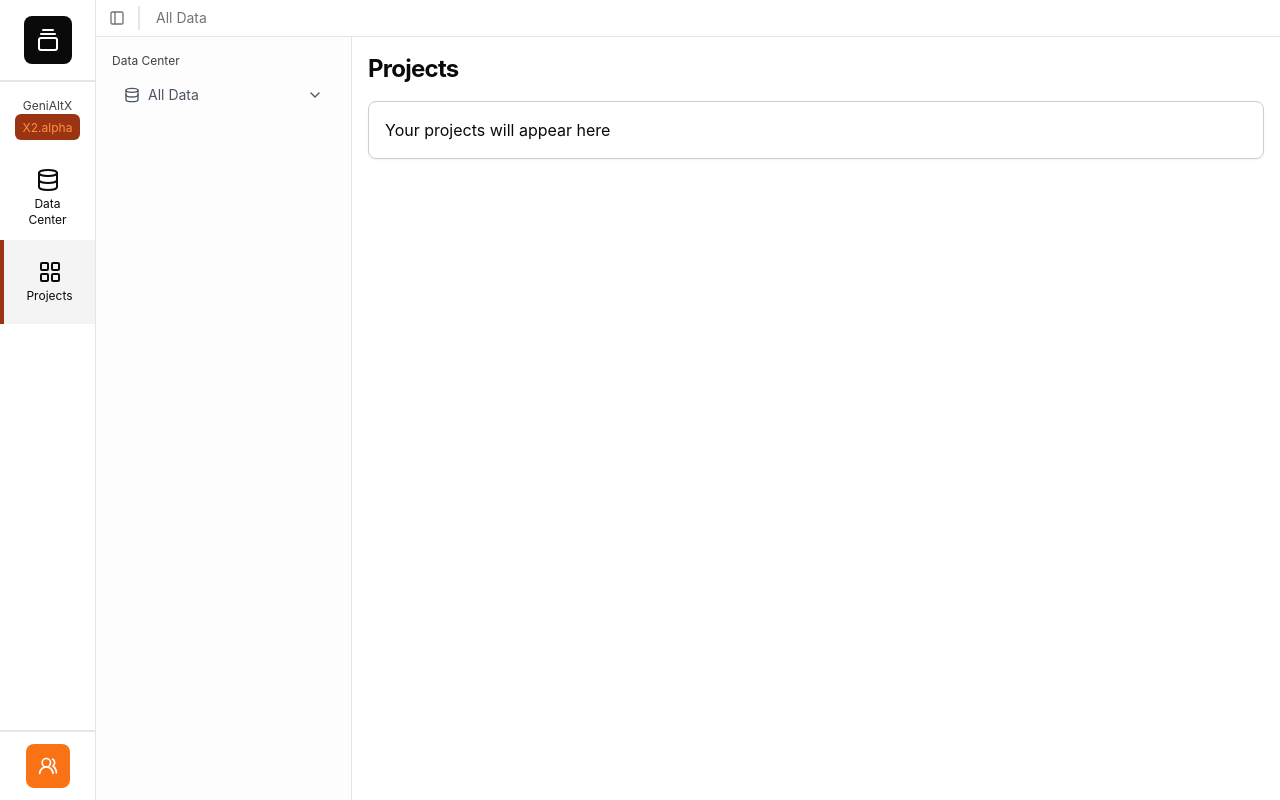
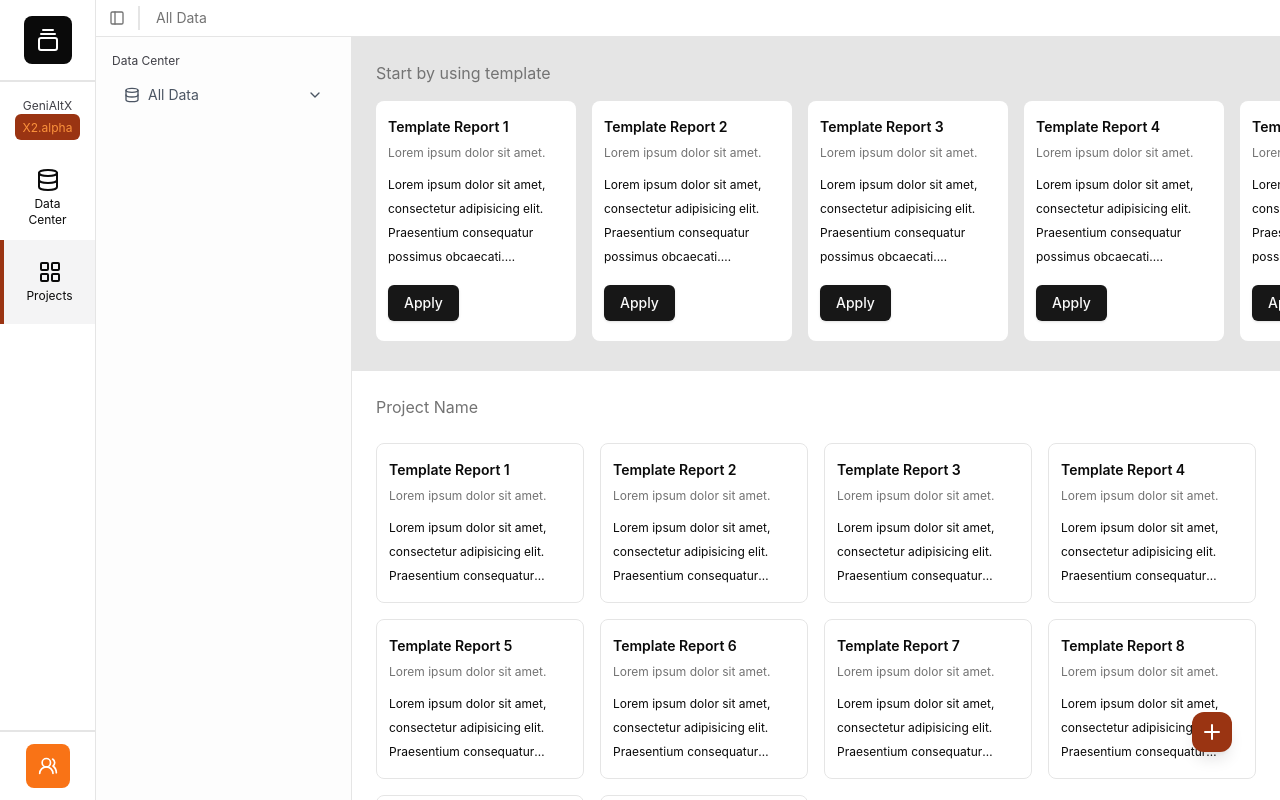
Before and after one commit to leeliPeter/x2-demo6, a Next.js app: page /projects in a window 1280 px wide. Built offline with nearby package versions, Linux system fonts and the light colour scheme.

Commit message:
feat:finish review porject page template

```diff
--- a/src/app/layout.tsx
+++ b/src/app/layout.tsx
@@ -7,6 +7,7 @@ import { SecondSidebar } from "@/components/layout/secondSidebar";
 import { useState } from "react";
 import { cn } from "@/lib/utils";
 import { Providers } from "@/redux/provider";
+import { AddBtn } from "@/components/layout/addBtn";
 
 export default function RootLayout({
   children,
@@ -14,14 +15,14 @@ export default function RootLayout({
   children: React.ReactNode;
 }>) {
   const [isSecondSidebarOpen, setIsSecondSidebarOpen] = useState(true);
-
   const toggleSidebar = () => setIsSecondSidebarOpen(!isSecondSidebarOpen);
 
   return (
     <html lang="en">
       <body>
         <Providers>
-          <div className="flex min-h-screen overflow-x-hidden">
+          <AddBtn />
+          <div className="flex min-h-screen">
             <Sidebar className="w-24 border-r" />
             <main className="flex-1">
               <div className="p-4 border-b">
--- a/src/app/projects/page.tsx
+++ b/src/app/projects/page.tsx
@@ -1,10 +1,110 @@
+"use client";
+
+import { Button } from "@/components/ui/button";
+import { useState, useRef, MouseEvent } from "react";
+
+const templates = [1, 2, 3, 4, 5, 6, 7, 8, 9, 10];
+const projects = Array.from({ length: 10 }, (_, i) => i + 1);
+
 export default function ProjectsPage() {
+  const [isDragging, setIsDragging] = useState(false);
+  const [startX, setStartX] = useState(0);
+  const [scrollLeft, setScrollLeft] = useState(0);
+  const containerRef = useRef<HTMLDivElement>(null);
+
+  const handleMouseDown = (e: MouseEvent) => {
+    setIsDragging(true);
+    if (containerRef.current) {
+      setStartX(e.pageX - containerRef.current.offsetLeft);
+      setScrollLeft(containerRef.current.scrollLeft);
+    }
+  };
+
+  const handleMouseUp = () => {
+    setIsDragging(false);
+  };
+
+  const handleMouseMove = (e: MouseEvent) => {
+    if (!isDragging) return;
+    e.preventDefault();
+    if (containerRef.current) {
+      const x = e.pageX - containerRef.current.offsetLeft;
+      const walk = (x - startX) * 2;
+      containerRef.current.scrollLeft = scrollLeft - walk;
+    }
+  };
+
   return (
-    <div className="space-y-4 p-4">
-      <h1 className="text-2xl font-bold">Projects</h1>
-      <p className="border rounded-lg p-4 shadow-sm border-foreground/20">
-        Your projects will appear here
-      </p>
+    <div className="flex flex-col w-full h-full">
+      <div className="h-[334px]  w-full bg-border flex flex-col gap-4">
+        <p className="text-base p-6 pb-0 text-muted-foreground">
+          Start by using template
+        </p>
+        <div className="relative w-full h-full">
+          <div
+            ref={containerRef}
+            className="flex gap-4 px-6 overflow-x-auto cursor-grab active:cursor-grabbing absolute w-full [&::-webkit-scrollbar]:hidden [-ms-overflow-style:none] [scrollbar-width:none]"
+            onMouseDown={handleMouseDown}
+            onMouseUp={handleMouseUp}
+            onMouseMove={handleMouseMove}
+            onMouseLeave={handleMouseUp}
+          >
+            {templates.map((template) => (
+              <div
+                key={template}
+                className="bg-background p-3  flex-col flex h-60 w-[200px] shrink-0 rounded-lg select-none"
+              >
+                <div className="text-sm font-semibold mt-1">
+                  Template Report {template}
+                </div>
+                <div className="text-xs text-muted-foreground mt-2">
+                  Lorem ipsum dolor sit amet.
+                </div>
+                <div className="text-xs leading-6 mt-3 line-clamp-4 text-ellipsis overflow-hidden">
+                  Lorem ipsum dolor sit amet, consectetur adipisicing elit.
+                  Praesentium consequatur possimus obcaecati. Voluptatibus
+                  fugiat commodi qui necessitatibus, dolorum nam hic! Lorem
+                  ipsum dolor sit amet consectetur adipisicing elit.
+                  Repellendus, nisi voluptatum. Quisquam, voluptatum. Quisquam,
+                  voluptatum. Repellendus, nisi voluptatum. Quisquam,
+                  voluptatum. Quisquam, voluptatum.
+                </div>
+                <div className="mt-4">
+                  <Button>Apply</Button>
+                </div>
+              </div>
+            ))}
+          </div>
+        </div>
+      </div>
+      <div className="h-[calc(100vh-371px)]">
+        <div className="flex flex-col w-full h-full overflow-auto">
+          <p className="text-base p-6 pb-0 text-muted-foreground">
+            Project Name
+          </p>
+          <div className="flex-1 p-6">
+            <div className="grid grid-cols-4 gap-4 overflow-y-auto">
+              {projects.map((project) => (
+                <div
+                  key={project}
+                  className="cursor-pointer border p-3 border-1 border-border h-[160px] rounded-lg hover:bg-accent/50 transition-colors"
+                >
+                  <div className="text-sm font-semibold mt-1">
+                    Template Report {project}
+                  </div>
+                  <div className="text-xs text-muted-foreground mt-2">
+                    Lorem ipsum dolor sit amet.
+                  </div>
+                  <div className="text-xs leading-6 mt-3 line-clamp-3 text-ellipsis overflow-hidden">
+                    Lorem ipsum dolor sit amet, consectetur adipisicing elit.
+                    Praesentium consequatur possimus obcaecati. Voluptatibus
+                  </div>
+                </div>
+              ))}
+            </div>
+          </div>
+        </div>
+      </div>
     </div>
   );
 }
--- a/src/components/homePage/homeNav.tsx
+++ b/src/components/homePage/homeNav.tsx
@@ -2,14 +2,7 @@
 
 import { Button } from "@/components/ui/button";
 import { Input } from "@/components/ui/input";
-import {
-  Menu,
-  Search,
-  ListFilter,
-  Plus,
-  Waypoints,
-  ChevronDown,
-} from "lucide-react";
+import { Menu, Search, ListFilter, Waypoints, ChevronDown } from "lucide-react";
 import { useState } from "react";
 import { cn } from "@/lib/utils";
 import { FilterBar } from "./filterBar";
@@ -82,14 +75,6 @@ export default function HomeNav({ onViewChange }: HomeNavProps) {
             )}
           />
         </Button>
-
-        <Button
-          variant="ghost"
-          size="icon"
-          className="bg-orange-800 text-primary-foreground hover:bg-orange-800/80"
-        >
-          <Plus className="h-4 w-4" />
-        </Button>
       </div>
       {showFilter && <FilterBar />}
     </div>
--- /dev/null
+++ b/src/components/layout/addBtn.tsx
@@ -0,0 +1,61 @@
+"use client";
+
+import { FilePenLine, FileText, Plus, Waypoints } from "lucide-react";
+import {
+  DropdownMenu,
+  DropdownMenuContent,
+  DropdownMenuItem,
+  DropdownMenuTrigger,
+} from "@/components/ui/dropdown-menu";
+import { useState } from "react";
+
+const dropdownItems = [
+  {
+    title: "Add New Graph",
+    icon: <Waypoints className="h-4 w-4" />,
+  },
+  {
+    title: "Add New Source Document",
+    icon: <FileText className="h-4 w-4" />,
+  },
+  {
+    title: "Add New Community",
+    icon: <FilePenLine className="h-4 w-4" />,
+  },
+];
+
+export function AddBtn() {
+  const [isDropdownOpen, setIsDropdownOpen] = useState(false);
+
+  return (
+    <>
+      {isDropdownOpen && (
+        <div className="fixed inset-0 bg-black/40 z-40 transition-all" />
+      )}
+      <div className="fixed bottom-12 right-12 z-50">
+        <DropdownMenu onOpenChange={setIsDropdownOpen}>
+          <DropdownMenuTrigger asChild>
+            <div className="bg-orange-800 rounded-xl p-2 cursor-pointer shadow-lg hover:bg-foreground transition-colors">
+              <Plus className="text-white font-thin" />
+            </div>
+          </DropdownMenuTrigger>
+          <DropdownMenuContent
+            align="end"
+            className="bg-transparent border-none shadow-none flex flex-col items-end"
+          >
+            {dropdownItems.map((item) => (
+              <DropdownMenuItem
+                key={item.title}
+                className="flex items-center justify-end gap-3 cursor-pointer px-4 py-2 text-black bg-background mb-2 rounded-lg transition-colors w-fit"
+              >
+                {item.icon}
+                <span>{item.title}</span>
+                <Plus />
+              </DropdownMenuItem>
+            ))}
+          </DropdownMenuContent>
+        </DropdownMenu>
+      </div>
+    </>
+  );
+}
--- a/src/data/navData.ts
+++ b/src/data/navData.ts
@@ -11,9 +11,7 @@ export const navData: Company = {
       communities: [
         {
           id: "community_id_1",
-          human_readable_id: "community_id_1_human_readable_id",
           level: 0,
-          title: "5G分享器与5G路由器的关系",
           size: 12,
           period: "2024-01-01",
           community: 0,
@@ -31,9 +29,7 @@ export const navData: Company = {
         },
         {
           id: "community_id_2",
-          human_readable_id: "community_id_2_human_readable_id",
           level: 1,
-          title: "5G模組及其關聯設備",
           size: 46,
           period: "2024-01-01",
           community: 1,
@@ -51,9 +47,7 @@ export const navData: Company = {
         },
         {
           id: "community_id_3",
-          human_readable_id: "community_id_3_human_readable_id",
           level: 2,
-          title: "電子產品市場中的主要企業互動",
           size: 100,
           period: "2024-01-01",
           community: 2,
@@ -71,9 +65,7 @@ export const navData: Company = {
         },
         {
           id: "community_id_4",
-          human_readable_id: "community_id_4_human_readable_id",
           level: 2,
-          title: "電子產品市場及其供應鏈動態",
           size: 100,
           period: "2024-01-01",
           community: 3,
@@ -91,9 +83,7 @@ export const navData: Company = {
         },
         {
           id: "community_id_5",
-          human_readable_id: "community_id_5_human_readable_id",
           level: 3,
-          title: "110年与111年财务动态分析",
           size: 100,
           period: "2024-01-01",
           community: 4,
@@ -111,9 +101,7 @@ export const navData: Company = {
         },
         {
           id: "community_id_6",
-          human_readable_id: "community_id_6_human_readable_id",
           level: 0,
-          title: "強固型手機及其技術要求",
           size: 100,
           period: "2024-01-01",
           community: 5,
@@ -137,9 +125,7 @@ export const navData: Company = {
       communities: [
         {
           id: "community_id_7",
-          human_readable_id: "community_id_7_human_readable_id",
           level: 0,
-          title: "強固型手機及其技術要求",
           size: 100,
           period: "2024-01-01",
           community: 5,
--- a/src/type/graph.ts
+++ b/src/type/graph.ts
@@ -13,8 +13,9 @@ interface _Document {
 // Community Report table
 interface CommunityReport {
   id: string;
-  human_readable_id: string;
+  title: string;
   summary: string;
+  community: number;
   full_content: string; // to explain the community
   rank: number;
   rank_explanation: string;
@@ -24,9 +25,7 @@ interface CommunityReport {
 interface Community {
   id: string;
   level: number;
-  title: string;
   size: number;
-  human_readable_id: string; // for getting report
   period: string;
   community: number; //for the parent child relationship
   parent?: number; //for the parent child relationship
```
Also changed, not shown: src/components/layout/secondSidebar.tsx (+6 -8 lines).
